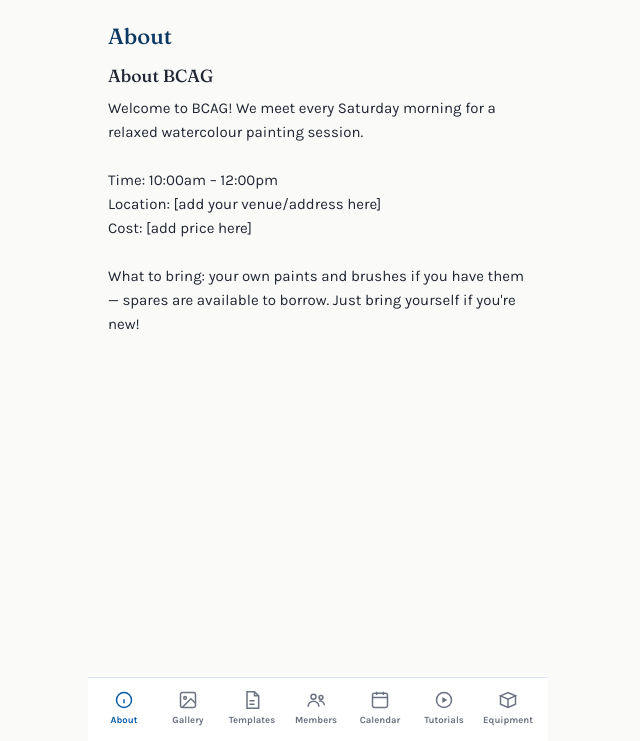
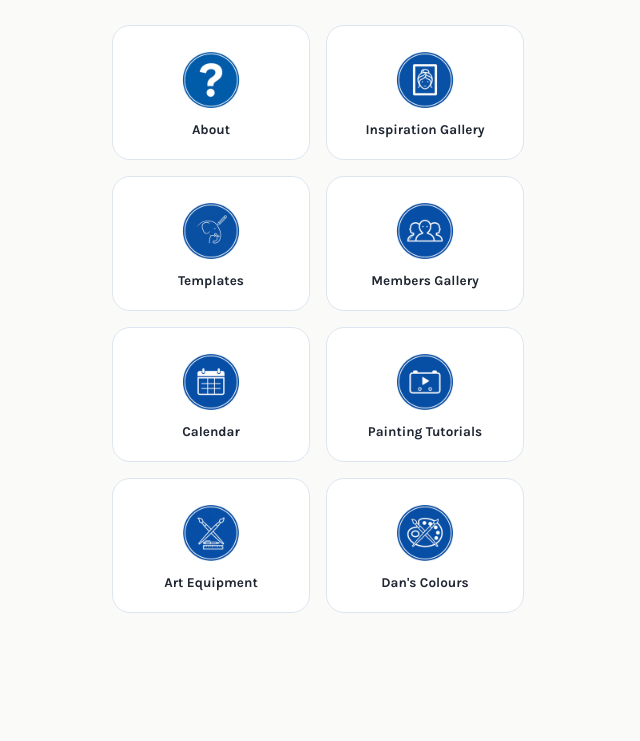
Before and after one commit to petuariapainters-create/BCAG-APP, a plain HTML site: page index.html in a window 1280 px wide. Shown: the part 59-800 px from the top of the page, without its empty margins (322-962 px from the left). Drawn offline with Linux system fonts and the light colour scheme.

Commit message:
Add files via upload

```diff
--- a/content.js
+++ b/content.js
@@ -22,6 +22,12 @@
   - Images: put your photo files in this SAME folder as this
     file (no subfolders — keeps uploading from a phone/tablet
     simple), then just type the filename here, e.g. "sunset.jpg"
+  - Section icons: each home screen icon is just an image file
+    (icon-about.png, icon-gallery.png, icon-templates.png,
+    icon-members.png, icon-calendar.png, icon-tutorials.png,
+    icon-equipment.png, icon-colours.png). To change one, just
+    upload a new image with that exact same filename to replace
+    it — no need to edit this file or any code.
 
   If you break something, don't worry — send me (Claude) this
   file and I'll help fix it.
--- a/index.html
+++ b/index.html
@@ -27,14 +27,54 @@
     <div class="mark">BCAG</div>
   </div>
 
+  <!-- HOME -->
+  <section class="screen active" id="home">
+    <div class="home-grid">
+      <div class="tile" onclick="showScreen('about')">
+        <div class="tile-icon"><img src="icon-about.png" alt="About"></div>
+        <div class="tile-label">About</div>
+      </div>
+      <div class="tile" onclick="showScreen('inspirationGallery')">
+        <div class="tile-icon"><img src="icon-gallery.png" alt="Inspiration Gallery"></div>
+        <div class="tile-label">Inspiration Gallery</div>
+      </div>
+      <div class="tile" onclick="showScreen('templates')">
+        <div class="tile-icon"><img src="icon-templates.png" alt="Templates"></div>
+        <div class="tile-label">Templates</div>
+      </div>
+      <div class="tile" onclick="showScreen('membersGallery')">
+        <div class="tile-icon"><img src="icon-members.png" alt="Members Gallery"></div>
+        <div class="tile-label">Members Gallery</div>
+      </div>
+      <div class="tile" onclick="showScreen('calendar')">
+        <div class="tile-icon"><img src="icon-calendar.png" alt="Calendar"></div>
+        <div class="tile-label">Calendar</div>
+      </div>
+      <div class="tile" onclick="showScreen('tutorials')">
+        <div class="tile-icon"><img src="icon-tutorials.png" alt="Painting Tutorials"></div>
+        <div class="tile-label">Painting Tutorials</div>
+      </div>
+      <div class="tile" onclick="showScreen('equipment')">
+        <div class="tile-icon"><img src="icon-equipment.png" alt="Art Equipment"></div>
+        <div class="tile-label">Art Equipment</div>
+      </div>
+      <div class="tile" onclick="showScreen('colours')">
+        <div class="tile-icon"><img src="icon-colours.png" alt="Dan's Colours"></div>
+        <div class="tile-label">Dan's Colours</div>
+      </div>
+    </div>
+  </section>
+
   <!-- ABOUT -->
-  <section class="screen active" id="about">
+  <section class="screen" id="about">
+    <div class="back-row" onclick="showScreen('home')"><svg viewBox="0 0 24 24" fill="none" stroke="currentColor" stroke-width="2"><path d="M15 18l-6-6 6-6"/></svg> Back</div>
     <h2 class="page-title">About</h2>
     <div class="about-body" id="about-body"></div>
   </section>
 
   <!-- INSPIRATION GALLERY -->
   <section class="screen" id="inspirationGallery">
+    <div class="back-row" onclick="showScreen('home')"><svg viewBox="0 0 24 24" fill="none" stroke="currentColor" stroke-width="2"><path d="M15 18l-6-6 6-6"/></svg> Back</div>
     <h2 class="page-title">Inspiration Gallery</h2>
     <p style="font-size:12.5px;color:var(--ink-soft);margin:-8px 0 16px;">Tap an image to view it larger, then press and hold to save it.</p>
     <div class="grid" id="inspirationGallery-grid"></div>
@@ -42,6 +82,7 @@
 
   <!-- TEMPLATES -->
   <section class="screen" id="templates">
+    <div class="back-row" onclick="showScreen('home')"><svg viewBox="0 0 24 24" fill="none" stroke="currentColor" stroke-width="2"><path d="M15 18l-6-6 6-6"/></svg> Back</div>
     <h2 class="page-title">Templates</h2>
     <p style="font-size:12.5px;color:var(--ink-soft);margin:-8px 0 16px;">These are printed by Dan for use in sessions.</p>
     <div class="grid" id="templates-grid"></div>
@@ -49,68 +90,38 @@
 
   <!-- MEMBERS GALLERY -->
   <section class="screen" id="membersGallery">
+    <div class="back-row" onclick="showScreen('home')"><svg viewBox="0 0 24 24" fill="none" stroke="currentColor" stroke-width="2"><path d="M15 18l-6-6 6-6"/></svg> Back</div>
     <h2 class="page-title">Members Gallery</h2>
     <div class="grid" id="membersGallery-grid"></div>
   </section>
 
   <!-- CALENDAR -->
   <section class="screen" id="calendar">
+    <div class="back-row" onclick="showScreen('home')"><svg viewBox="0 0 24 24" fill="none" stroke="currentColor" stroke-width="2"><path d="M15 18l-6-6 6-6"/></svg> Back</div>
     <h2 class="page-title">Calendar</h2>
     <div id="calendar-list"></div>
   </section>
 
   <!-- TUTORIALS -->
   <section class="screen" id="tutorials">
+    <div class="back-row" onclick="showScreen('home')"><svg viewBox="0 0 24 24" fill="none" stroke="currentColor" stroke-width="2"><path d="M15 18l-6-6 6-6"/></svg> Back</div>
     <h2 class="page-title">Painting Tutorials</h2>
     <div class="grid" id="tutorials-grid"></div>
   </section>
 
   <!-- EQUIPMENT -->
   <section class="screen" id="equipment">
+    <div class="back-row" onclick="showScreen('home')"><svg viewBox="0 0 24 24" fill="none" stroke="currentColor" stroke-width="2"><path d="M15 18l-6-6 6-6"/></svg> Back</div>
     <h2 class="page-title">Art Equipment</h2>
     <div id="equipment-list"></div>
   </section>
 
   <!-- COLOURS -->
   <section class="screen" id="colours">
+    <div class="back-row" onclick="showScreen('home')"><svg viewBox="0 0 24 24" fill="none" stroke="currentColor" stroke-width="2"><path d="M15 18l-6-6 6-6"/></svg> Back</div>
     <h2 class="page-title">Dan's Recommended Colours</h2>
     <div id="colours-list"></div>
   </section>
-
-  <div class="nav">
-    <button class="navbtn active" data-target="about" onclick="showScreen('about', this)">
-      <svg viewBox="0 0 24 24" fill="none" stroke="currentColor" stroke-width="1.8"><circle cx="12" cy="12" r="9"/><path d="M12 11v5M12 8v.01"/></svg>
-      About
-    </button>
-    <button class="navbtn" data-target="inspirationGallery" onclick="showScreen('inspirationGallery', this)">
-      <svg viewBox="0 0 24 24" fill="none" stroke="currentColor" stroke-width="1.8"><rect x="3" y="3" width="18" height="18" rx="2"/><circle cx="8.5" cy="9.5" r="1.6"/><path d="M21 16l-5.5-5.5L5 21"/></svg>
-      Gallery
-    </button>
-    <button class="navbtn" data-target="templates" onclick="showScreen('templates', this)">
-      <svg viewBox="0 0 24 24" fill="none" stroke="currentColor" stroke-width="1.8"><path d="M6 2h9l5 5v15H6Z"/><path d="M15 2v5h5"/><path d="M9 13h6M9 17h6"/></svg>
-      Templates
-    </button>
-    <button class="navbtn" data-target="membersGallery" onclick="showScreen('membersGallery', this)">
-      <svg viewBox="0 0 24 24" fill="none" stroke="currentColor" stroke-width="1.8"><circle cx="9" cy="8" r="3"/><path d="M2.5 20a6.5 6.5 0 0 1 13 0"/><circle cx="18" cy="9" r="2.3"/><path d="M15.8 13.5a5 5 0 0 1 6.2 4.9"/></svg>
-      Members
-    </button>
-    <button class="navbtn" data-target="calendar" onclick="showScreen('calendar', this)">
-      <svg viewBox="0 0 24 24" fill="none" stroke="currentColor" stroke-width="1.8"><rect x="3" y="4" width="18" height="17" rx="2"/><path d="M3 9h18M8 2v4M16 2v4"/></svg>
-      Calendar
-    </button>
-    <button class="navbtn" data-target="tutorials" onclick="showScreen('tutorials', this)">
-      <svg viewBox="0 0 24 24" fill="none" stroke="currentColor" stroke-width="1.8"><circle cx="12" cy="12" r="9"/><path d="M10 8.5l6 3.5-6 3.5Z" fill="currentColor" stroke="none"/></svg>
-      Tutorials
-    </button>
-    <button class="navbtn" data-target="equipment" onclick="showScreen('equipment', this)">
-      <svg viewBox="0 0 24 24" fill="none" stroke="currentColor" stroke-width="1.8"><path d="M3 7l9-4 9 4-9 4-9-4Z"/><path d="M3 7v10l9 4 9-4V7"/><path d="M12 11v10"/></svg>
-      Equipment
-    </button>
-    <button class="navbtn" data-target="colours" onclick="showScreen('colours', this)">
-      <svg viewBox="0 0 24 24" fill="none" stroke="currentColor" stroke-width="1.8"><path d="M12 3a9 8 0 1 0 0 16c1.2 0 1.5-1 .8-1.8-.6-.7-.3-1.7.8-1.7H15a5 5 0 0 0 5-5c0-4.4-3.6-7.5-8-7.5Z"/><circle cx="7.5" cy="12" r="1" fill="currentColor" stroke="none"/><circle cx="9.5" cy="8" r="1" fill="currentColor" stroke="none"/><circle cx="14.5" cy="8" r="1" fill="currentColor" stroke="none"/></svg>
-      Colours
-    </button>
-  </div>
 
 </div>
 
@@ -133,11 +144,10 @@
 <script src="content.js"></script>
 <script>
 
-function showScreen(id, btn){
+function showScreen(id){
   document.querySelectorAll('.screen').forEach(s => s.classList.remove('active'));
   document.getElementById(id).classList.add('active');
-  document.querySelectorAll('.navbtn').forEach(b => b.classList.remove('active'));
-  btn.classList.add('active');
+  window.scrollTo(0,0);
 }
 
 function openImgModal(src){
--- a/style.css
+++ b/style.css
@@ -50,7 +50,7 @@ h1,h2,h3{
   color: var(--blue-deep);
 }
 
-.screen{ display:none; flex:1; padding: 6px 20px 100px; overflow-y:auto; }
+.screen{ display:none; flex:1; padding: 6px 20px 40px; overflow-y:auto; }
 .screen.active{ display:block; }
 
 .screen h2.page-title{ font-size:22px; margin: 8px 0 16px; color: var(--blue-deep); }
@@ -145,26 +145,48 @@ h1,h2,h3{
   font-size:15px; font-family:'Karla',sans-serif; cursor:pointer;
 }
 
-/* bottom nav */
-.nav{
-  position:fixed; bottom:0; left:0; right:0;
-  max-width:460px; margin:0 auto;
+/* home grid */
+.home-grid{
+  display:grid;
+  grid-template-columns: 1fr 1fr;
+  gap:16px;
+  padding: 10px 4px 20px;
+}
+.tile{
   background:#fff;
-  border-top:1px solid var(--border);
-  display:flex;
-  overflow-x:auto;
-  padding: 8px 4px 12px;
+  border:1px solid var(--border);
+  border-radius:18px;
+  padding: 22px 12px;
+  display:flex; flex-direction:column; align-items:center; gap:10px;
+  cursor:pointer;
 }
-.navbtn{
-  flex:1; min-width:64px;
-  display:flex; flex-direction:column; align-items:center; gap:4px;
-  background:none; border:none; cursor:pointer;
-  color: var(--ink-soft);
+.tile-icon{
+  width:64px; height:64px;
+  border-radius:50%;
+  overflow:hidden;
+}
+.tile-icon img{ width:100%; height:100%; object-fit:cover; display:block; }
+.tile-label{
   font-family:'Karla',sans-serif;
-  font-size:9.5px; font-weight:700;
-  padding:4px 2px;
+  font-weight:700;
+  font-size:13.5px;
+  color: var(--ink);
+  text-align:center;
 }
-.navbtn.active{ color: var(--blue); }
-.navbtn svg{ width:20px; height:20px; }
+
+/* back button on section pages */
+.back-row{
+  display:flex; align-items:center; gap:8px;
+  padding: 4px 0 4px;
+  color: var(--blue);
+  cursor:pointer;
+  font-family:'Karla',sans-serif;
+  font-weight:700;
+  font-size:14px;
+}
+.back-row svg{ width:18px; height:18px; }
+
+/* bottom nav removed */
+.nav{ display:none; }
 
 ::-webkit-scrollbar{ width:0; height:0; }
--- a/sw.js
+++ b/sw.js
@@ -1,5 +1,8 @@
 const CACHE = "bcag-v1";
-const FILES = ["./index.html", "./manifest.json", "./content.js", "./style.css", "./icon-192.png", "./icon-512.png"];
+const FILES = ["./index.html", "./manifest.json", "./content.js", "./style.css",
+  "./icon-192.png", "./icon-512.png",
+  "./icon-about.png", "./icon-gallery.png", "./icon-templates.png", "./icon-members.png",
+  "./icon-calendar.png", "./icon-tutorials.png", "./icon-equipment.png", "./icon-colours.png"];
 
 self.addEventListener("install", (e) => {
   e.waitUntil(caches.open(CACHE).then((c) => c.addAll(FILES)));
```
Also changed, not shown: icon-about.png (added), icon-calendar.png (added), icon-colours.png (added), icon-equipment.png (added), icon-gallery.png (added), icon-members.png (added), icon-templates.png (added), icon-tutorials.png (added).
